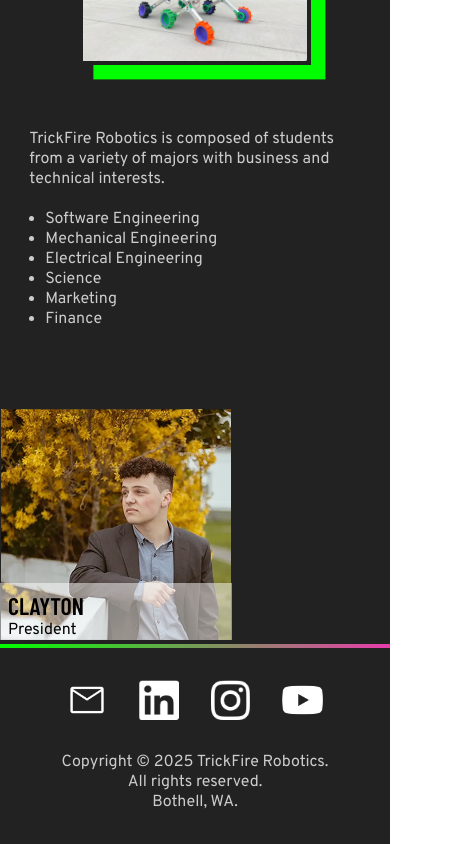
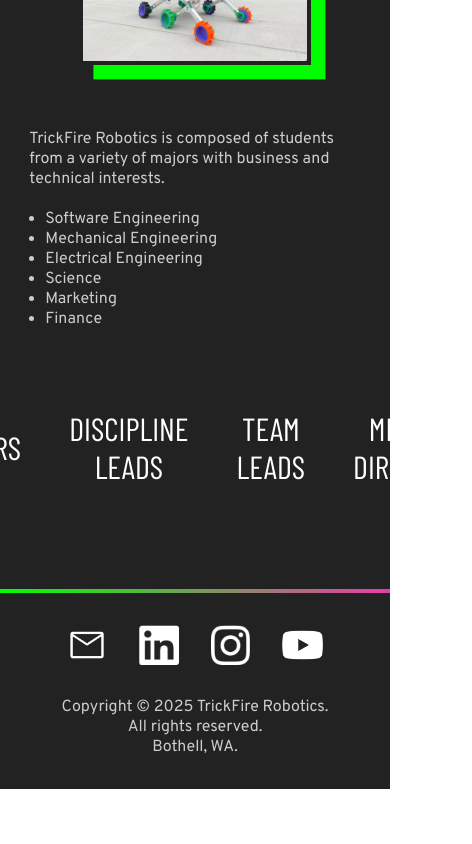
Before and after one commit to TrickfireRobotics/TrickFire-Website, a React (Create React App) app: page /about-us in a window 390 px wide. Shown: the part 1030-1874 px from the top of the page, 472 px wide, since content can reach past the window. After the commit the page ends 1819 px from the top, so only its background shows below. Built offline with nearby package versions, Linux system fonts and the light colour scheme.

Commit message:
initial officer section, missing mobile

```diff
--- /dev/null
+++ b/src/components/OfficerSelector/OfficerSection.js
@@ -0,0 +1,58 @@
+import './OfficerSection.scss'
+import { Officer } from '../Officer/Officer';
+import { useState } from 'react'
+
+/**
+ * @component
+ *
+ * This component renders the full officer section, including the selector and grid of officers.
+ *
+ * @param {string} props.name - The name that will be displayed over the officer's photo.
+ * @param {string} props.position - The position that officer holds within the club.
+ * @param {string} props.photo - The photo that will be displayed in the main box.
+ * @param {string} props.type - The type of officer this person is, and which tab they will appear under.
+ * @returns {JSX.Element}
+ */
+export const OfficerSection = (props) => {
+    const [activeTab, setActiveTab] = useState('officers');
+
+    const tabs = [
+        { key: 'officer', label: 'OFFICERS' },
+        { key: 'discipline', label: 'DISCIPLINE LEADS' },
+        { key: 'team', label: 'TEAM LEADS' },
+        { key: 'mission', label: 'MISSION DIRECTORS' },
+    ];
+
+    // Filter officers by the current tab
+    const displayedOfficers = props.allOfficers.filter(
+        (officer) => officer.type === activeTab
+    );
+
+    return (
+        <div className='officer-section'>
+            { /* Selector Tabs */}
+            <div className='tabs'>
+                {tabs.map(tab => (
+                    <button
+                        key={tab.key}
+                        className={`tab ${activeTab === tab.key ? 'active' : ''}`}
+                        onClick={() => setActiveTab(tab.key)}
+                    >
+                        {tab.label}
+                    </button>
+                ))}
+            </div>
+            { /* Grid of Officer Images */}
+            <div className='officer-grid'>
+                {displayedOfficers.map((officer, i) => (
+                    <Officer
+                        key={i}
+                        image={officer.image}
+                        name={officer.name}
+                        position={officer.position}
+                    />
+                ))}
+            </div>
+        </div>
+    );
+};
--- /dev/null
+++ b/src/components/OfficerSelector/OfficerSection.scss
@@ -0,0 +1,41 @@
+@import '../../variables.scss';
+
+.tabs {
+    display: flex;
+    justify-content: center;
+    gap: 3rem;
+
+    .tab {
+        font-family: $font-heading;
+        font-size: 2rem;
+        color: $White;
+        cursor: pointer;
+        padding-bottom: 0.5rem;
+        position: relative;
+        background: none;
+        border: none;
+        outline: none;
+        padding-bottom: 0.25em;
+
+        &.active::after {
+            content: '';
+            position: absolute;
+            left: 0;
+            bottom: 0;
+            height: 4px;
+            width: 100%;
+            background-image: linear-gradient(to right,
+                    $TrickFireGreen,
+                    $AccentPink );
+        }
+    }
+}
+
+.officer-grid {
+    display: flex;
+    flex-wrap: wrap;
+    gap: 3rem;
+    justify-content: center;
+    padding-top: 3rem;
+    padding-bottom: 3rem;
+}
--- a/src/pages/AboutUs/AboutUs.js
+++ b/src/pages/AboutUs/AboutUs.js
@@ -1,10 +1,10 @@
 import './AboutUs.scss'
 import { TextImage } from './../../components/TextImage/TextImage'
 import { MaxWidthContainer } from './../../components/MaxWidthContainer/MaxWidthContainer'
-import { Officer } from './../../components/Officer/Officer'
 import Rover2025 from '../../assets/AboutUs/rover2025.jpeg'
 import RoverUnveiling2025 from '../../assets/AboutUs/roverUnveiling2025.jpeg'
 import ClaytonImage from '../../assets/AboutUs/Clayton.png'
+import { OfficerSection } from '../../components/OfficerSelector/OfficerSection'
 
 export const AboutUs = () => {
     return (
@@ -27,10 +27,12 @@
                     imageSource={Rover2025}
                     alternativeText="A rover with multicolored wheels on a sidewalk in front of plants and a brick wall. "
                 />
-                <Officer
-                    name='Clayton'
-                    position='President'
-                    image={ClaytonImage}
+                <OfficerSection
+                    allOfficers={[
+                        { type: 'officer', name: 'Clayton', position: 'president', image: ClaytonImage },
+                        { type: 'officer', name: 'Allison', position: 'vice president', image: ClaytonImage },
+                        { type: 'team', name: 'Aaron', position: 'mission control', image: ClaytonImage },
+                    ]}
                 />
             </MaxWidthContainer>
         </main>
```
